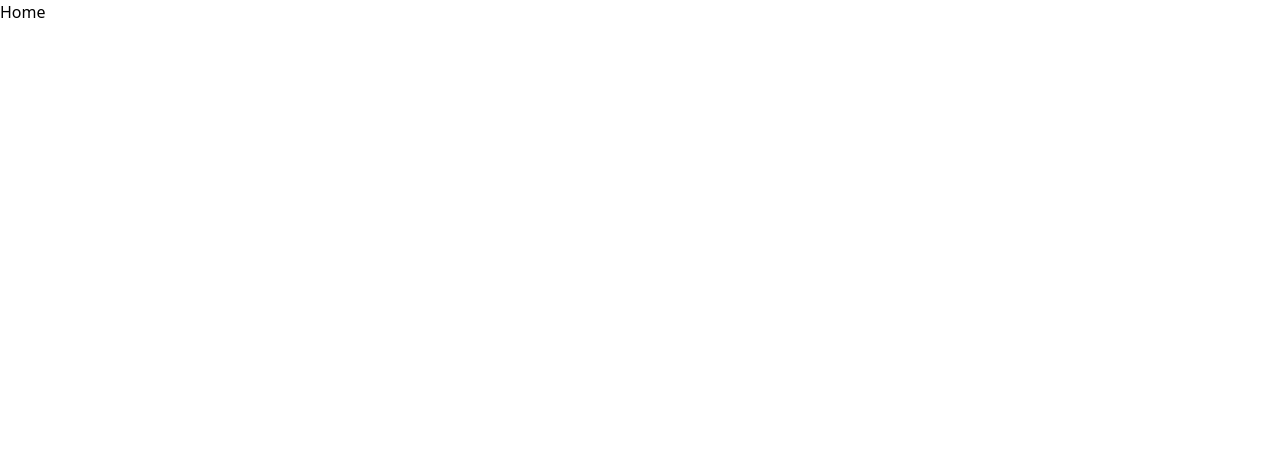
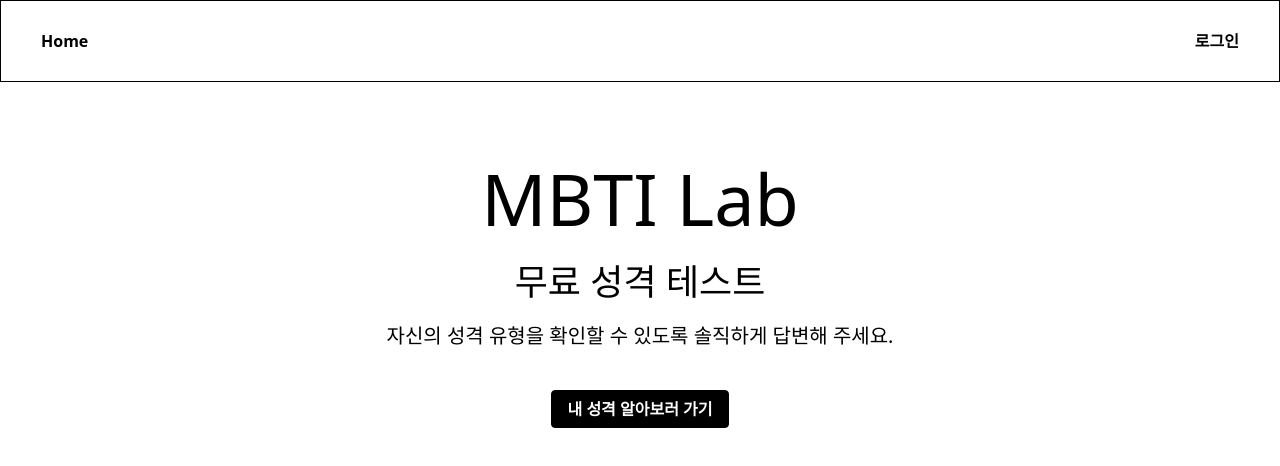
Before and after one commit to zi0w/MBTI-PROJECT, a React (Vite) app: page / in a window 1280 px wide. Shown: the top 466 px of the page. Built offline with nearby package versions, Linux system fonts and the light colour scheme.

Commit message:
update: implement Home.jsx structure and Header.jsx

```diff
--- /dev/null
+++ b/src/components/common/Header.jsx
@@ -0,0 +1,17 @@
+import { Link } from "react-router-dom";
+
+const Header = () => {
+  return (
+    <div className="flex justify-between items-center font-bold px-10 py-7 border border-black">
+      <Link to="/">
+        <button>Home</button>
+      </Link>
+      {/* 인증 상태에 따라 조건부 렌더링 */}
+      <Link to="/login">
+        <button>로그인</button>
+      </Link>
+    </div>
+  );
+};
+
+export default Header;
--- a/src/pages/Home.jsx
+++ b/src/pages/Home.jsx
@@ -1,5 +1,27 @@
+import { Link, useNavigate } from "react-router-dom";
+
 const Home = () => {
-  return <div>Home</div>;
+  const navigate = useNavigate();
+
+  const handleLoginRedirect = () => {
+    alert("로그인이 필요한 서비스입니다. 로그인 페이지로 이동합니다.");
+    navigate("/login");
+  };
+  return (
+    <div className="flex flex-col h-lvh items-center">
+      <h1 className="text-7xl mt-20">MBTI Lab</h1>
+      <h2 className="text-4xl mt-7">무료 성격 테스트</h2>
+      <p className="text-xl mt-5">
+        자신의 성격 유형을 확인할 수 있도록 솔직하게 답변해 주세요.
+      </p>
+      <button
+        onClick={handleLoginRedirect}
+        className="border border-black rounded px-4 py-1.5 mt-10 bg-black text-white font-semibold"
+      >
+        내 성격 알아보러 가기
+      </button>
+    </div>
+  );
 };
 
 export default Home;
--- a/src/shared/Router.jsx
+++ b/src/shared/Router.jsx
@@ -5,10 +5,12 @@ import Profile from "../pages/Profile";
 import Signup from "../pages/SignUp";
 import Test from "../pages/Test";
 import TestResults from "../pages/TestResults";
+import Header from "../components/common/Header";
 
 const Router = () => {
   return (
     <BrowserRouter>
+      <Header />
       <Routes>
         <Route path="/" element={<Home />} />
         <Route path="/login" element={<Login />} />
```
Also changed, not shown: src/components/AuthForm.jsx (deleted).
